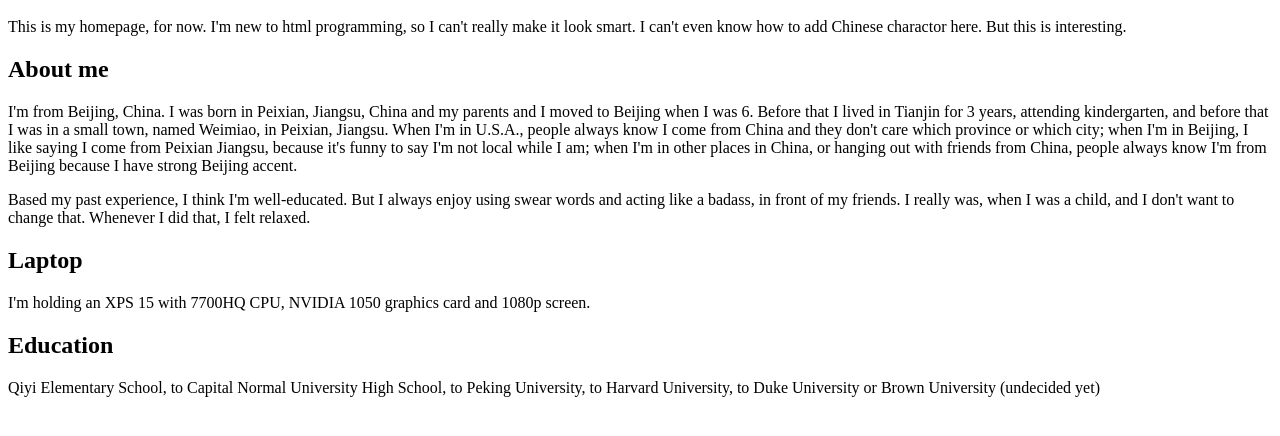
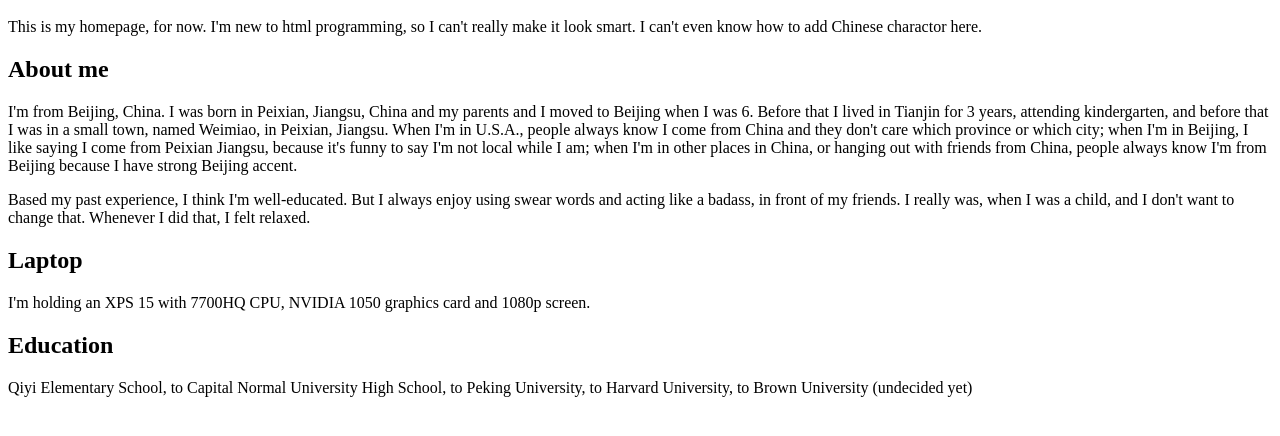
Before and after one commit to ZongrenZou/zongrenzou.github.io, a plain HTML site: page index.html in a window 1280 px wide. Shown: the part 48-484 px from the top of the page. Drawn offline with Linux system fonts and the light colour scheme.

Commit message:
Update index.html

```diff
--- a/index.html
+++ b/index.html
@@ -2,13 +2,13 @@
 <title>Zongren's Homepage</title>
 <body>
 <h1>Zongren Zou</h1>
-<p>This is my homepage, for now. I'm new to html programming, so I can't really make it look smart. I can't even know how to add Chinese charactor here. But this is interesting.</p>
+<p>This is my homepage, for now. I'm new to html programming, so I can't really make it look smart. I can't even know how to add Chinese charactor here.</p>
 <h2>About me</h2>
 <p>I'm from Beijing, China. I was born in Peixian, Jiangsu, China and my parents and I moved to Beijing when I was 6. Before that I lived in Tianjin for 3 years, attending kindergarten, and before that I was in a small town, named Weimiao, in Peixian, Jiangsu. When I'm in U.S.A., people always know I come from China and they don't care which province or which city; when I'm in Beijing, I like saying I come from Peixian Jiangsu, because it's funny to say I'm not local while I am; when I'm in other places in China, or hanging out with friends from China, people always know I'm from Beijing because I have strong Beijing accent.</p>
 <p>Based my past experience, I think I'm well-educated. But I always enjoy using swear words and acting like a badass, in front of my friends. I really was, when I was a child, and I don't want to change that. Whenever I did that, I felt relaxed.</p>
 <h2>Laptop</h2>
 <p>I'm holding an XPS 15 with 7700HQ CPU, NVIDIA 1050 graphics card and 1080p screen.</p>
 <h2>Education</h2>
-<p>Qiyi Elementary School, to Capital Normal University High School, to Peking University, to Harvard University, to Duke University or Brown University (undecided yet)</p>
+<p>Qiyi Elementary School, to Capital Normal University High School, to Peking University, to Harvard University, to Brown University (undecided yet)</p>
 </body>
 </html>
```
